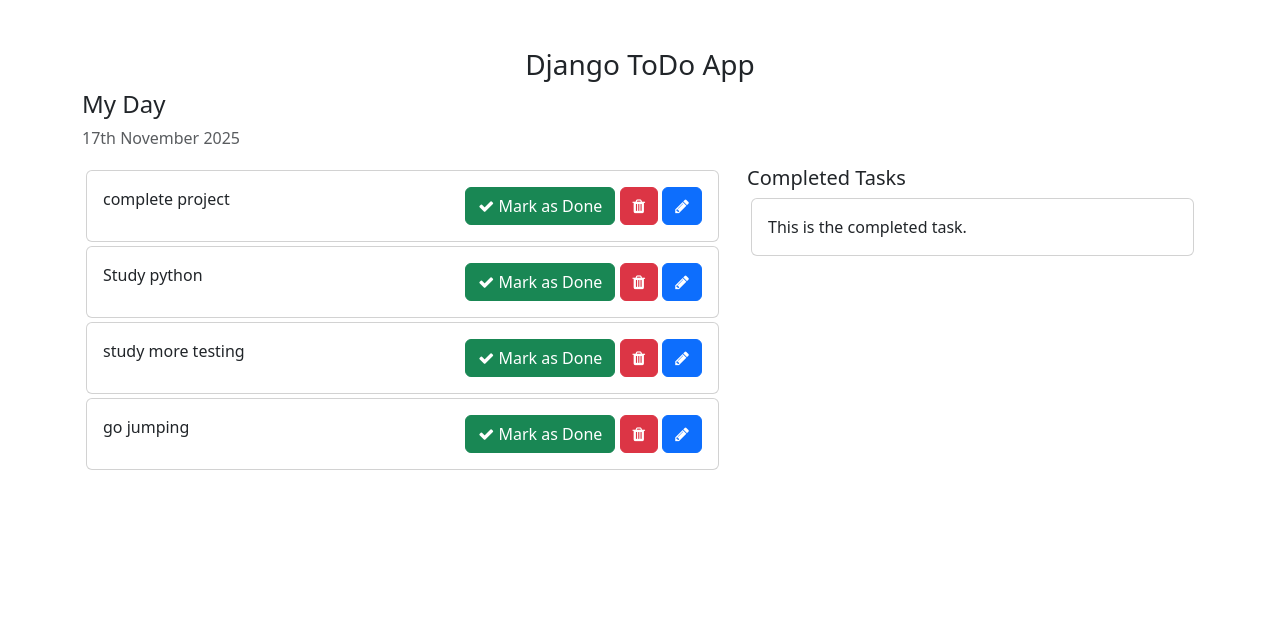
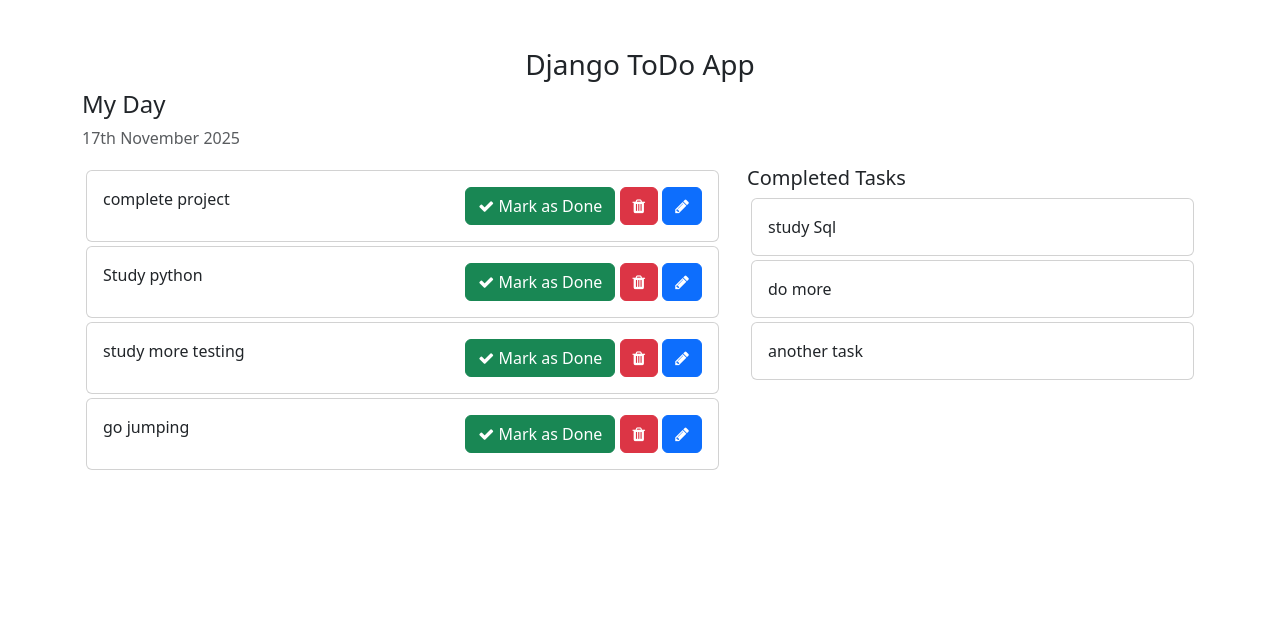
Before and after one commit to juniorjudy123/django_todo-app, a Django app: page / in a window 1280 px wide. Shown: the top 619 px of the page. Run offline with Django 5.2, Linux system fonts and the light colour scheme; data comes from the database, SQL or seed files in the repository; both versions use the stored data as it was after the commit.

Commit message:
completedtasks functionality done

```diff
--- a/templates/home.html
+++ b/templates/home.html
@@ -54,14 +54,19 @@
 					</div>
 					{% endfor %}
 				</div>
+
 				<div class="col-md-5 col-lg-5">
 					<h5>Completed Tasks</h5>
 					<!-- List of all the tasks that have completed -->
+					 {% for task in completed_tasks %}
 					<div class="card m-1">
-						<div class="card-body">This is the completed task.</div>
+						<div class="card-body">{{task.task}}</div>
+
 					</div>
+					{% endfor %}
 				</div>
 			</div>
+
 			<div class="row">
 				<div
 					class="col-md-6 col-lg-6 p-0"
--- a/todo_main/views.py
+++ b/todo_main/views.py
@@ -6,7 +6,12 @@ def home (request):
     tasks = Task.objects.filter(is_completed=False).order_by(
       'updated_at'
     )
+    completed_tasks= Task.objects.filter(is_completed= True)
+
+
     context={
         'tasks': tasks,
+        'completed_tasks': completed_tasks,
+
     }
     return render (request,'home.html',context)
```
Also changed, not shown: db.sqlite3.
